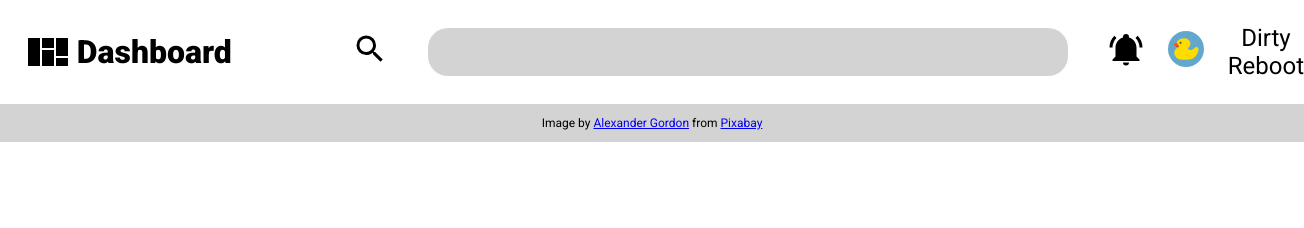
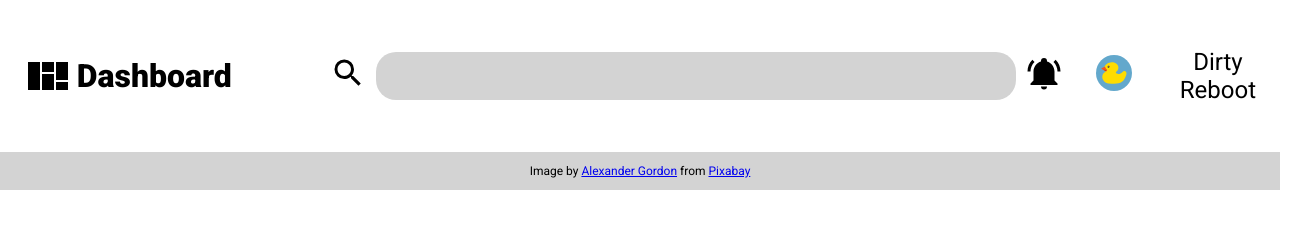
Before and after one commit to IsaacWild/admin_dashboard, a plain HTML site: page index.html in a window 1280 px wide. Shown: the whole page, 1304 px wide, since content can reach past the window. Drawn offline with Linux system fonts and the light colour scheme.

Commit message:
corrected padding/margins within headder and logo

```diff
--- a/style.css
+++ b/style.css
@@ -23,7 +23,6 @@ body{
     gap: 0.2rem;
     align-items: center;
     padding: 1rem;
-    margin-right: 2rem;
     grid-column: 1/2;
     width: clamp(150px, 80%, 20vw);
 }
@@ -37,7 +36,7 @@ body{
     /* border:goldenrod double; */
     grid-column: 2/-1;
     display: grid;
-    grid-template-columns: 1fr 4fr 1fr 1fr 2fr;
+    grid-template-columns: 1fr 3fr 1fr 1fr 2fr;
     align-items: center;
     justify-items: center;
     text-align: center;
@@ -49,7 +48,6 @@ body{
 }
 
 .pageHeader{
-    margin-left: 2em;
 }
 
 .searchBar input{
@@ -58,7 +56,6 @@ body{
     height: 1.8rem;
     border: none;
     background-color: lightgray;
-    margin: 15px 40px;
     font-size: 1rem;
     padding: 1rem;
 }
@@ -81,3 +78,7 @@ input[type=search]:focus{
     border-radius: 50%;
     padding: 1rem;
 }
+
+.profileName{
+    padding: 1rem;
+}
```
